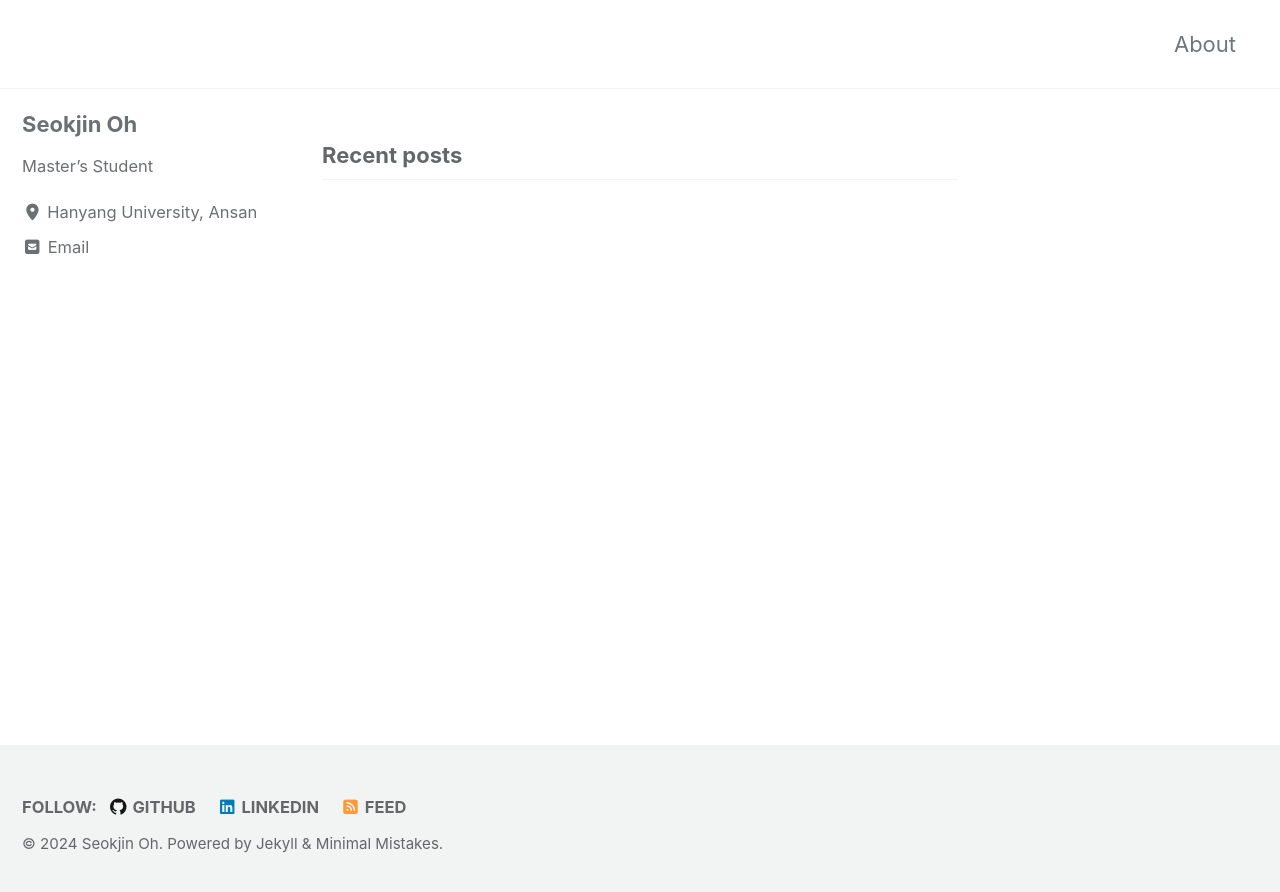
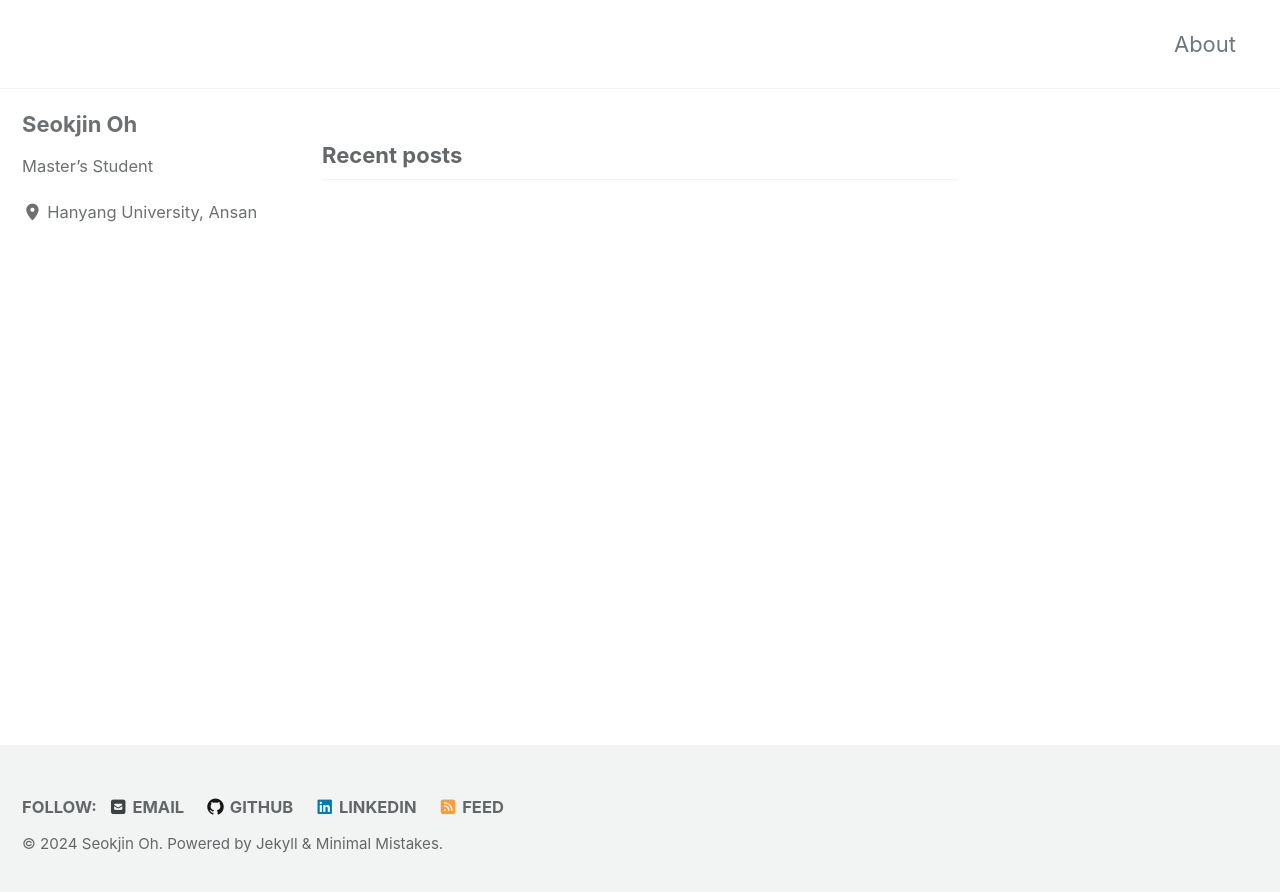
Before and after one commit to Oh-Seokjin/Oh-Seokjin.github.io, a Jekyll site: the page built from index.html, in a window 1280 px wide. Shown: the top 892 px of the page. Built offline with Jekyll 4.4.1, drawn with Linux system fonts in a browser that asks for light colours; cached includes are drawn as plain includes; the list of posts is cut into pages by our own code.

Commit message:
edit footer

```diff
--- a/_config.yml
+++ b/_config.yml
@@ -117,7 +117,7 @@ author:
   avatar           : # path of avatar image, e.g. "/assets/images/bio-photo.jpg"
   bio              : "Master's Student"
   location         : "Hanyang University, Ansan"
-  email            : "seokjinoh@hanyang.ac.kr"
+  # email            : "seokjinoh@hanyang.ac.kr"
   links:
     - label: "Email"
       icon: "fas fa-fw fa-envelope-square"
@@ -147,15 +147,15 @@ author:
 # Site Footer
 footer:
   links:
+    - label: "Email"
+      icon: "fas fa-fw fa-envelope-square"
+      url: "mailto:seokjinoh@hanyang.ac.kr"
     - label: "GitHub"
       icon: "fab fa-fw fa-github"
       url: "https://github.com/oh-seokjin"
     - label: "LinkedIn"
       icon: "fa-brands fa-linkedin"
       url: "https://www.linkedin.com/in/seokjinoh/"
-    # - label: "Twitter"
-      # icon: "fab fa-fw fa-twitter-square"
-      # url:
     # - label: "Facebook"
       # icon: "fab fa-fw fa-facebook-square"
       # url:
```
